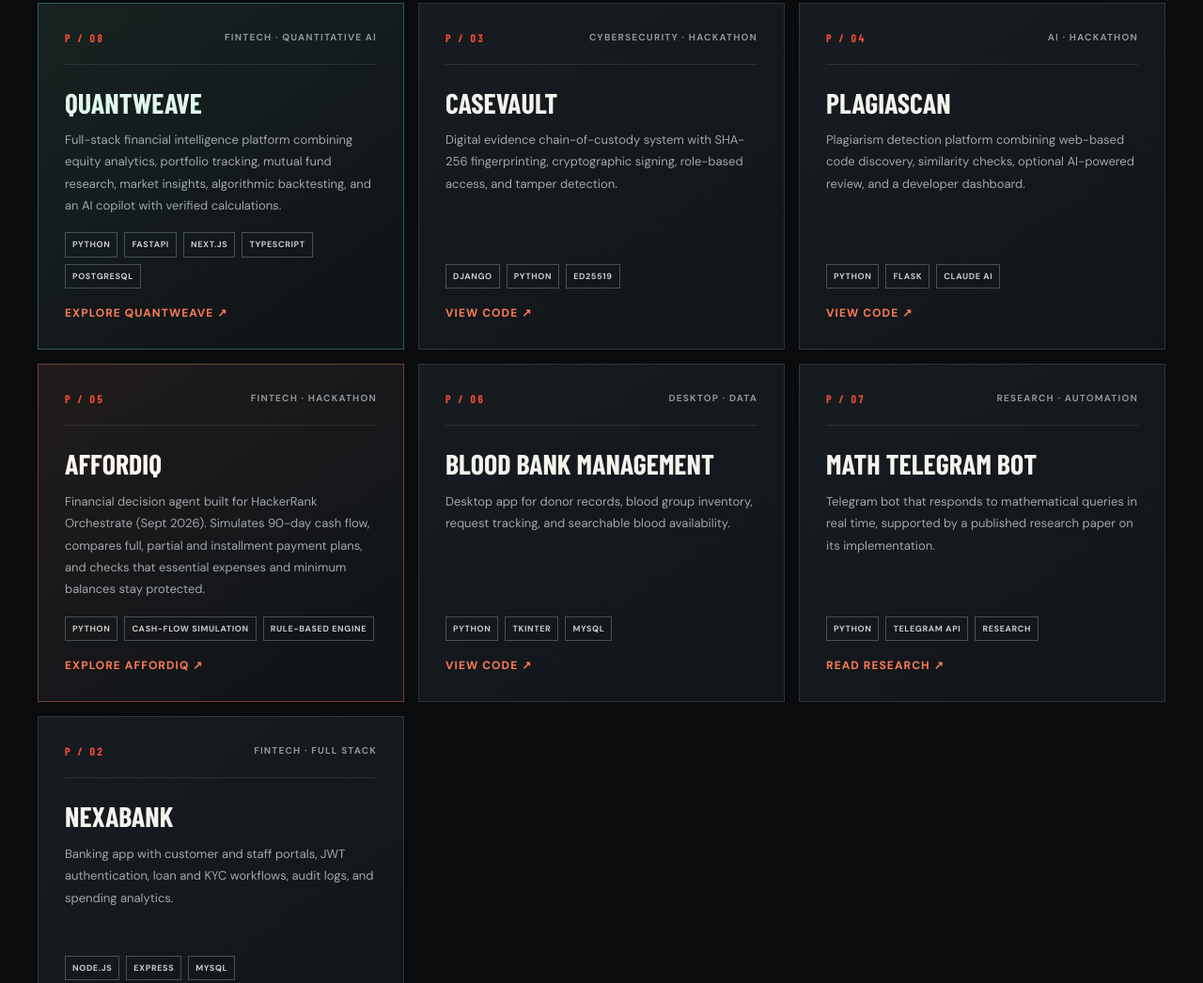
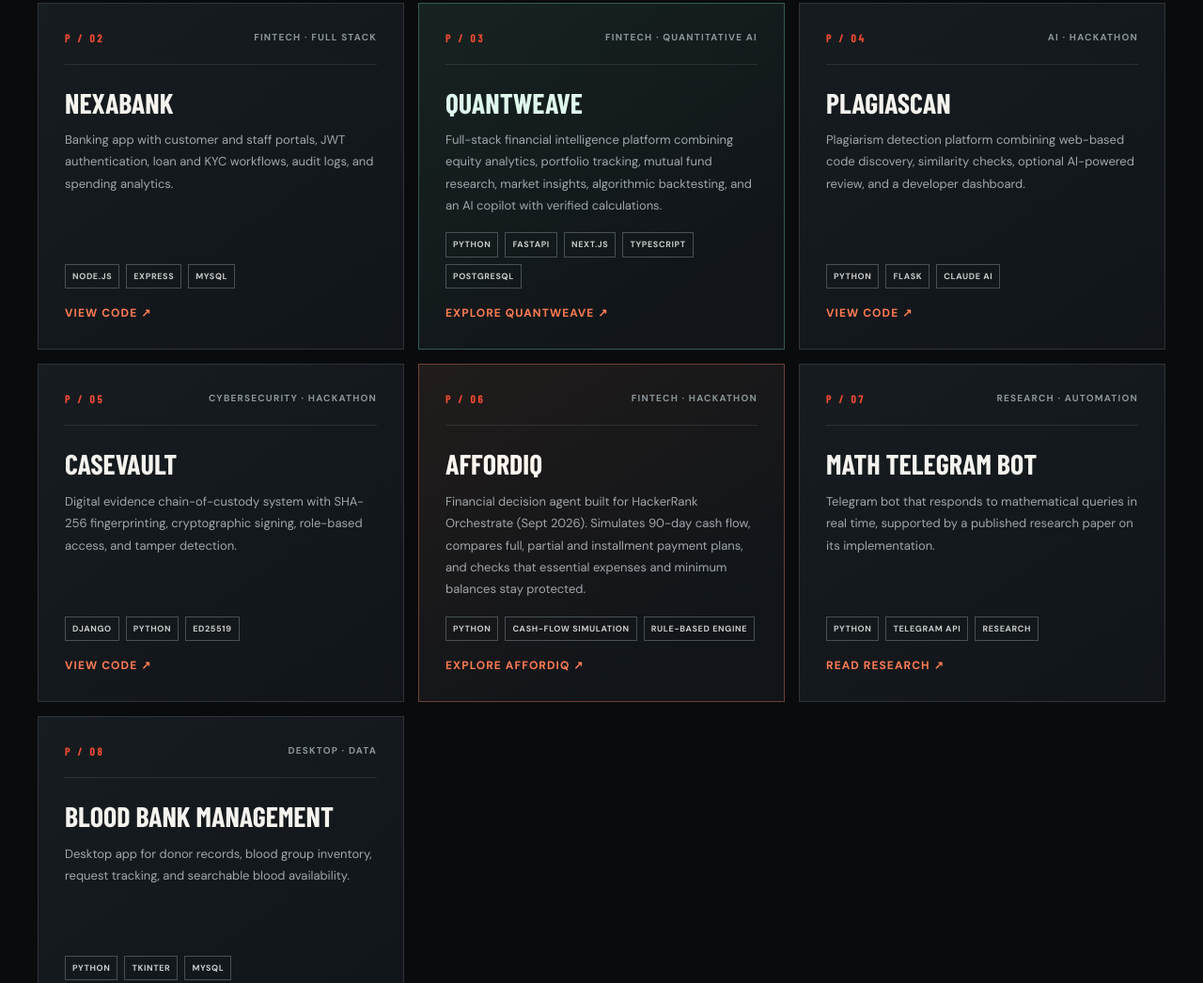
Before and after one commit to AkshithPeri7/portfolio, a plain HTML site: page index.html in a window 1280 px wide. Shown: the part 2750-3796 px from the top of the page at 94% size. Drawn offline with nearby package versions, Linux system fonts and the light colour scheme; a web font is replaced by a local one.

Commit message:
Arrange portfolio projects in requested order

```diff
--- a/index.html
+++ b/index.html
@@ -335,13 +335,13 @@
     <section class="section" id="about" aria-labelledby="about-title"><div class="container"><div class="section-num">01 / Driver profile</div><div class="section-heading"><h2 id="about-title">THE PERSON<br>BEHIND <em>THE CODE.</em></h2><p>Developer mindset. Automotive design inspiration. Real-world projects.</p></div><div class="about"><div class="reveal"><p class="about-quote">I LIKE BUILDING THINGS THAT <span>ACTUALLY WORK.</span></p><p class="body-copy">I'm pursuing a B.E. in Computer Science & Engineering at AMC Engineering College, Bengaluru (VTU). My work ranges from a 3D automotive showroom to secure digital evidence systems, fintech apps, financial decision agents, and AI tools. I'm currently seeking opportunities to learn, collaborate, and contribute to real software products.</p></div><div class="about-spec reveal"><div class="spec-row"><span>Location</span><strong>Bengaluru, India</strong></div><div class="spec-row"><span>Education</span><strong>B.E. Computer Science & Engineering</strong></div><div class="spec-row"><span>College</span><strong>AMC Engineering College · VTU</strong></div><div class="spec-row"><span>CGPA</span><strong>8.0 / 10 (up to Semester 4, per resume)</strong></div><div class="spec-row"><span>Interests</span><strong>Web development · AI · Cybersecurity · 3D interfaces</strong></div></div></div></div></section>
     <section class="featured" id="projects" aria-labelledby="projects-title"><div class="container"><div class="section-num">02 / Spotlight build</div><div class="section-heading"><h2 id="projects-title">ENGINEERED<br>WITH <em>INTENT.</em></h2><p>Leading the grid: an automotive experience built for exploration.</p></div><article class="feature-grid reveal"><div class="feature-art"><img src="assets/gt-coupe.svg" alt="Stylized sports car representing the AutoVerse 3D showroom project" loading="lazy"><span class="flag">FEATURED / 01 — AUTOMOTIVE</span></div><div class="feature-info"><div class="eyebrow">Featured project / 3D experience</div><h3>AUTO<em>VERSE.</em></h3><p>An interactive 3D car showroom with 360° vehicle inspection, paint and wheel customization, explorable interiors, realistic engine sounds, side-by-side model comparisons, and an AI buying advisor.</p><div class="tags"><span class="tag">TypeScript</span><span class="tag">Three.js</span><span class="tag">Web Audio API</span><span class="tag">3D UI</span></div><a class="text-link" href="https://github.com/AkshithPeri7/AutoVerse-The-CarApp" target="_blank" rel="noopener noreferrer">Explore AutoVerse on GitHub ↗</a></div></article></div></section>
     <section class="section" aria-labelledby="other-projects-title"><div class="container"><div class="section-num">03 / More from the garage</div><div class="section-heading"><h2 id="other-projects-title">PROJECT <em>LINEUP.</em></h2><p>Full-stack, cybersecurity, financial decision systems, AI, and research — every project built to solve a real problem.</p></div><div class="projects-grid">
-      <article class="project-card quantweave reveal"><div class="card-top"><span class="card-number">P / 08</span><span class="card-category">Fintech · Quantitative AI</span></div><h3>QuantWeave</h3><p>Full-stack financial intelligence platform combining equity analytics, portfolio tracking, mutual fund research, market insights, algorithmic backtesting, and an AI copilot with verified calculations.</p><div class="tags"><span class="tag">Python</span><span class="tag">FastAPI</span><span class="tag">Next.js</span><span class="tag">TypeScript</span><span class="tag">PostgreSQL</span></div><a class="text-link" href="https://github.com/AkshithPeri7/QuantWeave" target="_blank" rel="noopener noreferrer">Explore QuantWeave ↗</a></article>
-      <article class="project-card reveal"><div class="card-top"><span class="card-number">P / 03</span><span class="card-category">Cybersecurity · Hackathon</span></div><h3>CaseVault</h3><p>Digital evidence chain-of-custody system with SHA-256 fingerprinting, cryptographic signing, role-based access, and tamper detection.</p><div class="tags"><span class="tag">Django</span><span class="tag">Python</span><span class="tag">Ed25519</span></div><a class="text-link" href="https://github.com/AkshithPeri7/CaseVault" target="_blank" rel="noopener noreferrer">View code ↗</a></article>
+      <article class="project-card reveal"><div class="card-top"><span class="card-number">P / 02</span><span class="card-category">Fintech · Full Stack</span></div><h3>NexaBank</h3><p>Banking app with customer and staff portals, JWT authentication, loan and KYC workflows, audit logs, and spending analytics.</p><div class="tags"><span class="tag">Node.js</span><span class="tag">Express</span><span class="tag">MySQL</span></div><a class="text-link" href="https://github.com/AkshithPeri7/nexabank" target="_blank" rel="noopener noreferrer">View code ↗</a></article>
+      <article class="project-card quantweave reveal"><div class="card-top"><span class="card-number">P / 03</span><span class="card-category">Fintech · Quantitative AI</span></div><h3>QuantWeave</h3><p>Full-stack financial intelligence platform combining equity analytics, portfolio tracking, mutual fund research, market insights, algorithmic backtesting, and an AI copilot with verified calculations.</p><div class="tags"><span class="tag">Python</span><span class="tag">FastAPI</span><span class="tag">Next.js</span><span class="tag">TypeScript</span><span class="tag">PostgreSQL</span></div><a class="text-link" href="https://github.com/AkshithPeri7/QuantWeave" target="_blank" rel="noopener noreferrer">Explore QuantWeave ↗</a></article>
       <article class="project-card reveal"><div class="card-top"><span class="card-number">P / 04</span><span class="card-category">AI · Hackathon</span></div><h3>PlagiaScan</h3><p>Plagiarism detection platform combining web-based code discovery, similarity checks, optional AI-powered review, and a developer dashboard.</p><div class="tags"><span class="tag">Python</span><span class="tag">Flask</span><span class="tag">Claude AI</span></div><a class="text-link" href="https://github.com/AkshithPeri7/PlagiaScan" target="_blank" rel="noopener noreferrer">View code ↗</a></article>
-      <article class="project-card affordiq reveal"><div class="card-top"><span class="card-number">P / 05</span><span class="card-category">Fintech · Hackathon</span></div><h3>AffordIQ</h3><p>Financial decision agent built for HackerRank Orchestrate (Sept 2026). Simulates 90-day cash flow, compares full, partial and installment payment plans, and checks that essential expenses and minimum balances stay protected.</p><div class="tags"><span class="tag">Python</span><span class="tag">Cash-flow simulation</span><span class="tag">Rule-based engine</span></div><a class="text-link" href="https://github.com/AkshithPeri7/hackerrank-orchestrate-september26" target="_blank" rel="noopener noreferrer">Explore AffordIQ ↗</a></article>
-      <article class="project-card reveal"><div class="card-top"><span class="card-number">P / 06</span><span class="card-category">Desktop · Data</span></div><h3>Blood Bank Management</h3><p>Desktop app for donor records, blood group inventory, request tracking, and searchable blood availability.</p><div class="tags"><span class="tag">Python</span><span class="tag">Tkinter</span><span class="tag">MySQL</span></div><a class="text-link" href="https://github.com/AkshithPeri7/Blood-Bank-Management-" target="_blank" rel="noopener noreferrer">View code ↗</a></article>
+      <article class="project-card reveal"><div class="card-top"><span class="card-number">P / 05</span><span class="card-category">Cybersecurity · Hackathon</span></div><h3>CaseVault</h3><p>Digital evidence chain-of-custody system with SHA-256 fingerprinting, cryptographic signing, role-based access, and tamper detection.</p><div class="tags"><span class="tag">Django</span><span class="tag">Python</span><span class="tag">Ed25519</span></div><a class="text-link" href="https://github.com/AkshithPeri7/CaseVault" target="_blank" rel="noopener noreferrer">View code ↗</a></article>
+      <article class="project-card affordiq reveal"><div class="card-top"><span class="card-number">P / 06</span><span class="card-category">Fintech · Hackathon</span></div><h3>AffordIQ</h3><p>Financial decision agent built for HackerRank Orchestrate (Sept 2026). Simulates 90-day cash flow, compares full, partial and installment payment plans, and checks that essential expenses and minimum balances stay protected.</p><div class="tags"><span class="tag">Python</span><span class="tag">Cash-flow simulation</span><span class="tag">Rule-based engine</span></div><a class="text-link" href="https://github.com/AkshithPeri7/hackerrank-orchestrate-september26" target="_blank" rel="noopener noreferrer">Explore AffordIQ ↗</a></article>
       <article class="project-card reveal"><div class="card-top"><span class="card-number">P / 07</span><span class="card-category">Research · Automation</span></div><h3>Math Telegram Bot</h3><p>Telegram bot that responds to mathematical queries in real time, supported by a published research paper on its implementation.</p><div class="tags"><span class="tag">Python</span><span class="tag">Telegram API</span><span class="tag">Research</span></div><a class="text-link" href="https://www.jetir.org/view?paper=JETIR2507096" target="_blank" rel="noopener noreferrer">Read research ↗</a></article>
-      <article class="project-card reveal"><div class="card-top"><span class="card-number">P / 02</span><span class="card-category">Fintech · Full Stack</span></div><h3>NexaBank</h3><p>Banking app with customer and staff portals, JWT authentication, loan and KYC workflows, audit logs, and spending analytics.</p><div class="tags"><span class="tag">Node.js</span><span class="tag">Express</span><span class="tag">MySQL</span></div><a class="text-link" href="https://github.com/AkshithPeri7/nexabank" target="_blank" rel="noopener noreferrer">View code ↗</a></article>
+      <article class="project-card reveal"><div class="card-top"><span class="card-number">P / 08</span><span class="card-category">Desktop · Data</span></div><h3>Blood Bank Management</h3><p>Desktop app for donor records, blood group inventory, request tracking, and searchable blood availability.</p><div class="tags"><span class="tag">Python</span><span class="tag">Tkinter</span><span class="tag">MySQL</span></div><a class="text-link" href="https://github.com/AkshithPeri7/Blood-Bank-Management-" target="_blank" rel="noopener noreferrer">View code ↗</a></article>
     </div></div></section>
     <section class="section skills" id="skills" aria-labelledby="skills-title"><div class="container"><div class="section-num">04 / Technical specs</div><div class="section-heading"><h2 id="skills-title">UNDER THE <em>HOOD.</em></h2><p>Technologies and concepts used across my projects and coursework.</p></div><div class="skill-grid">
       <div class="skill-box reveal"><div class="skill-title"><h3>Languages</h3><small>01 / 04</small></div><div class="pills"><span class="pill">Python</span><span class="pill">C</span><span class="pill">C++</span><span class="pill">Java</span><span class="pill">JavaScript</span></div></div>
```
